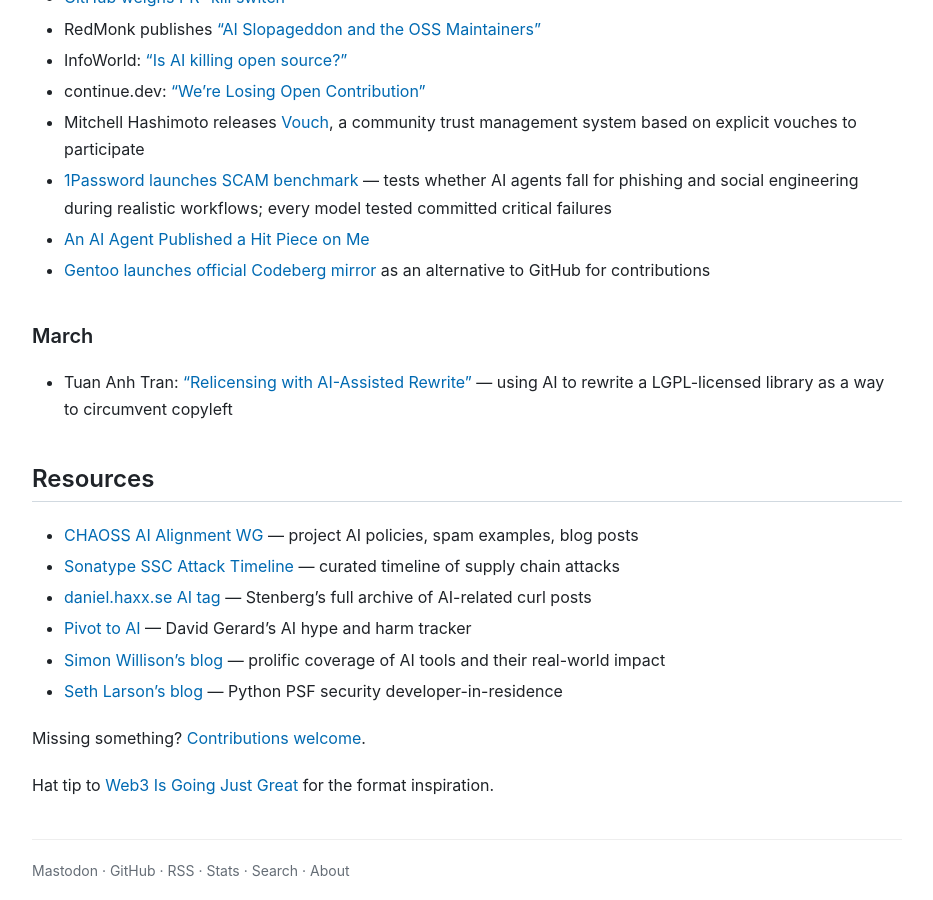
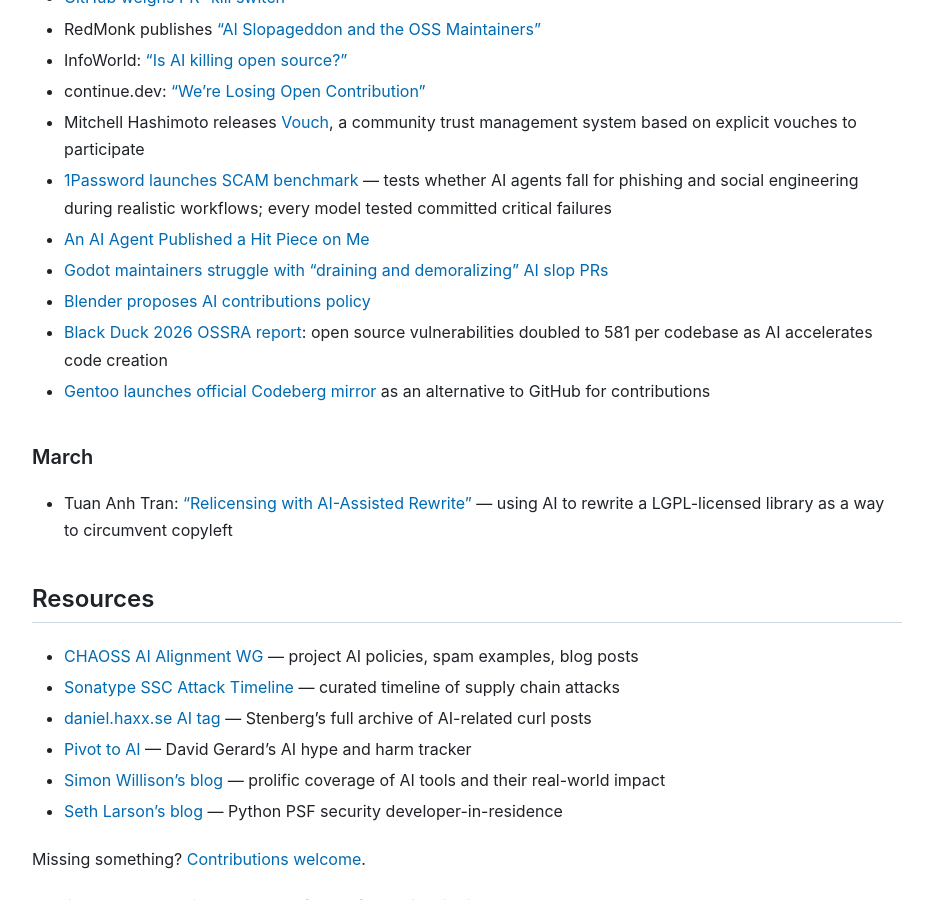
Before and after one commit to andrew/nesbitt.io, a Jekyll site: the page built from oss-is-going-just-great.md, in a window 1280 px wide and 900 px high, scrolled down 4668 px. Shown: the whole window, without its empty margins (173-1106 px from the left). Built offline with Jekyll 4.4.1, drawn with Linux system fonts in a browser that asks for light colours; comment, search, counter and statistics services are not loaded.

Commit message:
Add Godot, Blender, and Black Duck OSSRA entries to OSS timeline

```diff
--- a/_data/stats.json
+++ b/_data/stats.json
@@ -1,5 +1,5 @@
 {
-  "generated_at": "2026-03-05T12:04:53Z",
+  "generated_at": "2026-03-05T12:08:53Z",
   "total_posts": 96,
   "total_words": 140001,
   "reading_minutes": 701,
--- a/oss-is-going-just-great.md
+++ b/oss-is-going-just-great.md
@@ -157,6 +157,9 @@
 - Mitchell Hashimoto releases [Vouch](https://github.com/mitchellh/vouch), a community trust management system based on explicit vouches to participate
 - [1Password launches SCAM benchmark](https://1password.com/blog/ai-agent-security-benchmark) — tests whether AI agents fall for phishing and social engineering during realistic workflows; every model tested committed critical failures
 - [An AI Agent Published a Hit Piece on Me](https://theshamblog.com/an-ai-agent-published-a-hit-piece-on-me/)
+- [Godot maintainers struggle with "draining and demoralizing" AI slop PRs](https://www.theregister.com/2026/02/18/godot_maintainers_struggle_with_draining/)
+- [Blender proposes AI contributions policy](https://devtalk.blender.org/t/ai-contributions-policy/44202)
+- [Black Duck 2026 OSSRA report](https://www.blackduck.com/blog/open-source-trends-ossra-report.html): open source vulnerabilities doubled to 581 per codebase as AI accelerates code creation
 - [Gentoo launches official Codeberg mirror](https://www.gentoo.org/news/2026/02/16/codeberg.html) as an alternative to GitHub for contributions
 
 ### March
```
